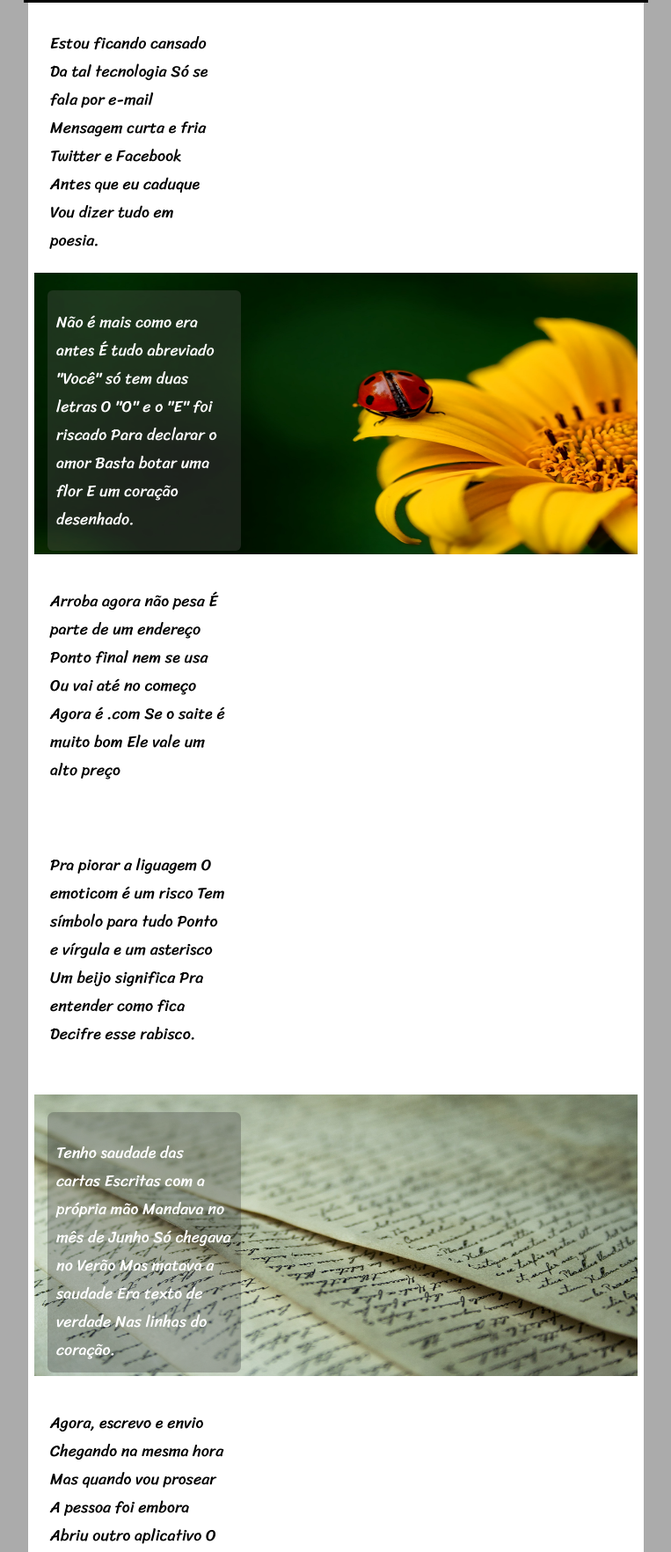
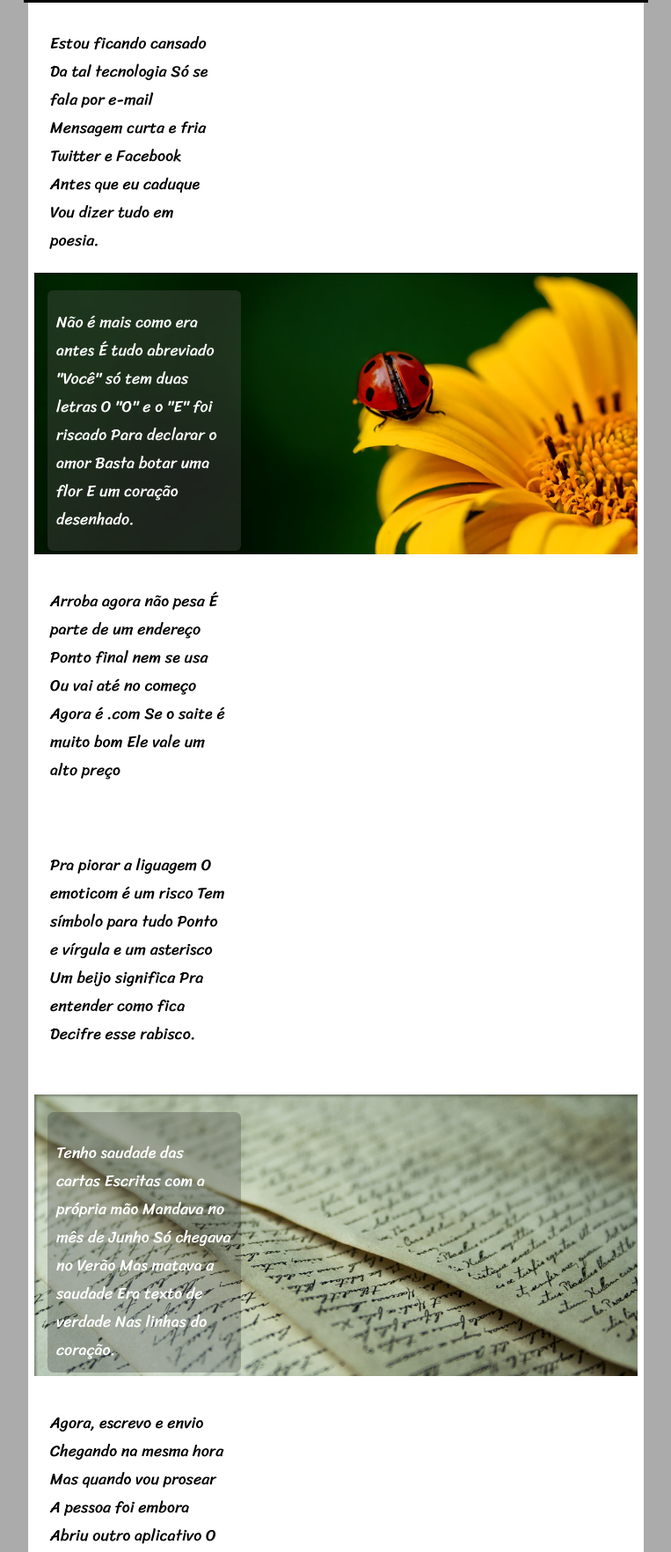
Before and after one commit to mathueslust/desafio-cordel, a plain HTML site: page index.html in a window 1280 px wide. Shown: the part 152-1916 px from the top of the page at 88% size, without its empty margins (258-1021 px from the left). Drawn offline with Linux system fonts and the light colour scheme.

Commit message:
atualizei o site

```diff
--- a/style.css
+++ b/style.css
@@ -53,18 +53,21 @@ section{
 section > main#fotofundo{
     background-image: url('imagens/background001.jpg');
     background-repeat: no-repeat;
-    background-position: center center;
+    background-position: right center;
     background-attachment: fixed;
-    background-size: 100% 100%;
+    background-size: cover;
     padding-top: 20px;
+    box-shadow: inset 2px 2px 3px rgba(0, 0, 0, 0.344);
+
 }
 section > main#fotofundo2{
     background-image: url('imagens/background002.jpg');
     background-repeat: no-repeat;
-    background-position: center center;
+    background-position: right center;
     background-attachment: fixed;
-    background-size: 100% 100%;
+    background-size: cover;
     padding-top: 20px;
+    box-shadow: inset 2px 2px 3px rgba(0, 0, 0, 0.344);
 }
 #fotofundo2 > p{
     background-color: rgba(56, 56, 56, 0.31);
```
